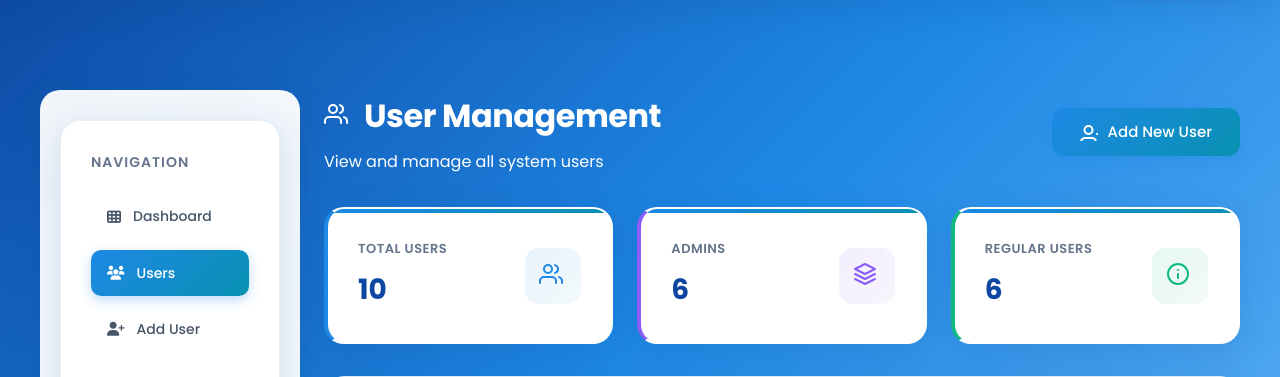
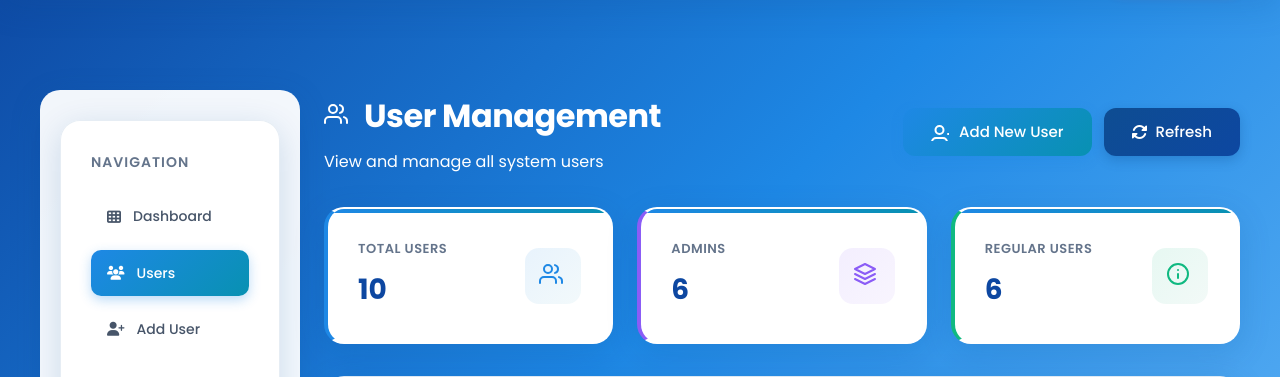
Before and after one commit to FrankDzikunu/SmartCalc-Backend, a Django app: page /users/ in a window 1280 px wide. Shown: the part 70-447 px from the top of the page. Run offline with Django 5.2, Linux system fonts and the light colour scheme; a user stored in the database is signed in; data comes from the database, SQL or seed files in the repository; some libraries are stand-ins or nearby versions.

Commit message:
Update user_list.html

```diff
--- a/adminpanel/templates/adminpanel/user_list.html
+++ b/adminpanel/templates/adminpanel/user_list.html
@@ -28,6 +28,7 @@ Manage Users
             View and manage all system users
         </p>
     </div>
+   <div style="display: flex; gap: 12px; flex-wrap: wrap;">
 
     <a href="{% url 'adminpanel:add_user' %}" class="btn btn-primary" style="display: flex; align-items: center; gap: 10px; white-space: nowrap;">
         <svg width="18" height="18" fill="none" stroke="currentColor" stroke-width="2" stroke-linecap="round" stroke-linejoin="round">
@@ -38,6 +39,13 @@ Manage Users
         </svg>
         Add New User
     </a>
+
+    <a href="{% url 'adminpanel:user_list' %}" class="btn btn-secondary" style="display: flex; align-items: center; gap: 8px;">
+        <i class="fas fa-sync-alt" style="font-size: 16px;"></i>
+        Refresh
+    </a>
+</div>
+
 </div>
 
 <!-- ================================
@@ -127,7 +135,6 @@ Manage Users
                     style="width: 100%; padding: 14px 16px 14px 46px; border-radius: 12px; border: 2px solid #e2e8f0; font-size: 15px;">
             </form>
 
-
             <!-- Filter Buttons -->
             <div style="display: flex; gap: 10px;">
                 {% comment %} Create a list of roles with labels {% endcomment %}
@@ -155,8 +162,6 @@ Manage Users
                     </form>
                 {% endfor %}
             </div>
-
-
     </div>
 </div>
 
@@ -268,7 +273,7 @@ Manage Users
         <!-- PAGINATION -->
     <div class="pagination-container" style="display:flex; justify-content:center; margin-top: 24px; gap: 8px; flex-wrap: wrap;">
         {% if users.has_previous %}
-            <a href="?page={{ users.previous_page_number }}" class="pagination-btn">&laquo; Prev</a>
+            <a href="?page={{ users.previous_page_number }}&q={{ query }}&role={{ role_filter }}" class="pagination-btn">&laquo; Prev</a>
         {% else %}
             <span class="pagination-btn disabled">&laquo; Prev</span>
         {% endif %}
@@ -277,16 +282,17 @@ Manage Users
             {% if users.number == num %}
                 <span class="pagination-btn active">{{ num }}</span>
             {% elif num > users.number|add:-3 and num < users.number|add:3 %}
-                <a href="?page={{ num }}" class="pagination-btn">{{ num }}</a>
+                <a href="?page={{ num }}&q={{ query }}&role={{ role_filter }}" class="pagination-btn">{{ num }}</a>
             {% endif %}
         {% endfor %}
 
         {% if users.has_next %}
-            <a href="?page={{ users.next_page_number }}" class="pagination-btn">Next &raquo;</a>
+            <a href="?page={{ users.next_page_number }}&q={{ query }}&role={{ role_filter }}" class="pagination-btn">Next &raquo;</a>
         {% else %}
             <span class="pagination-btn disabled">Next &raquo;</span>
         {% endif %}
     </div>
+
 
     {% else %}
     <!-- Empty State -->
```
